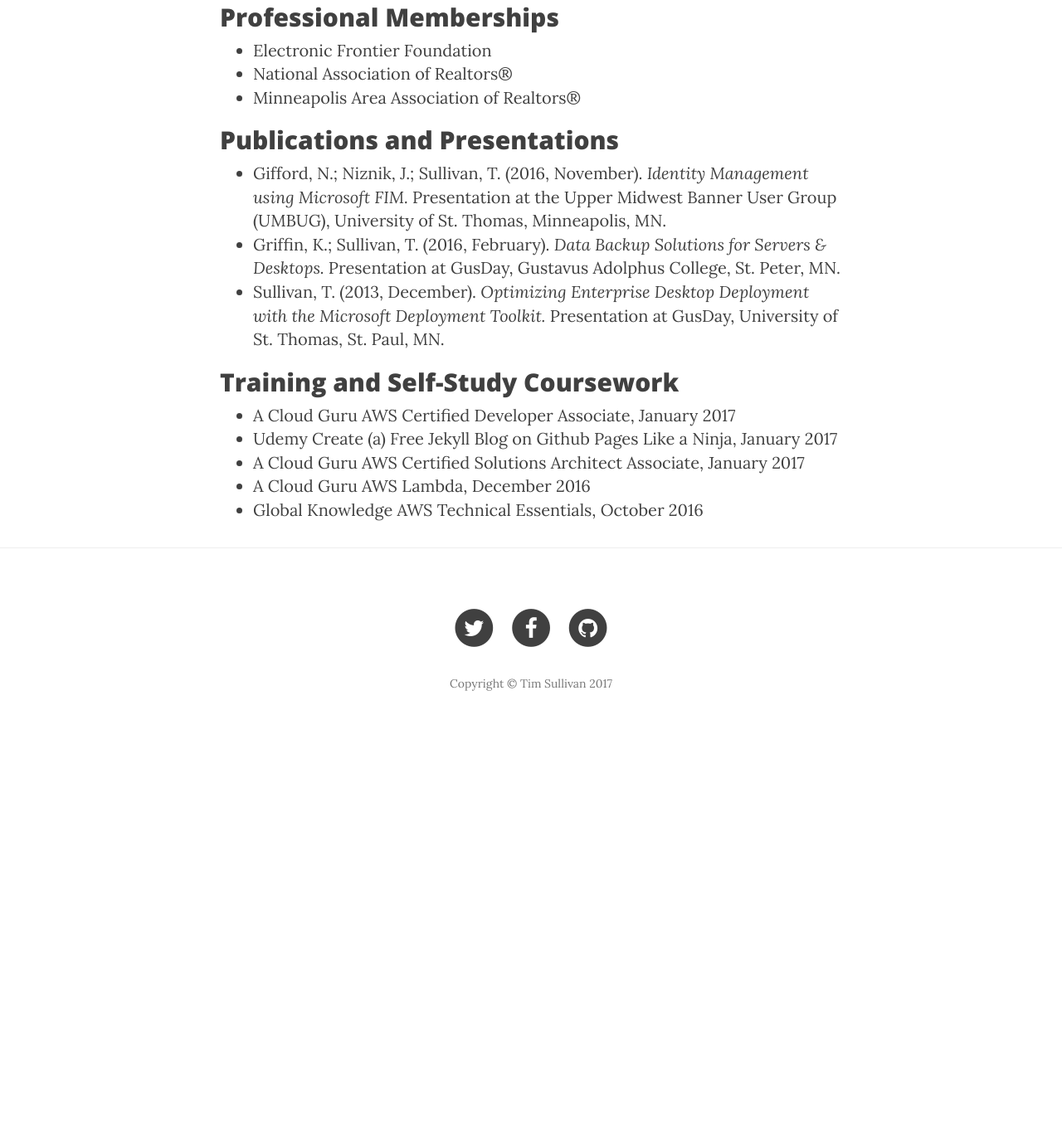
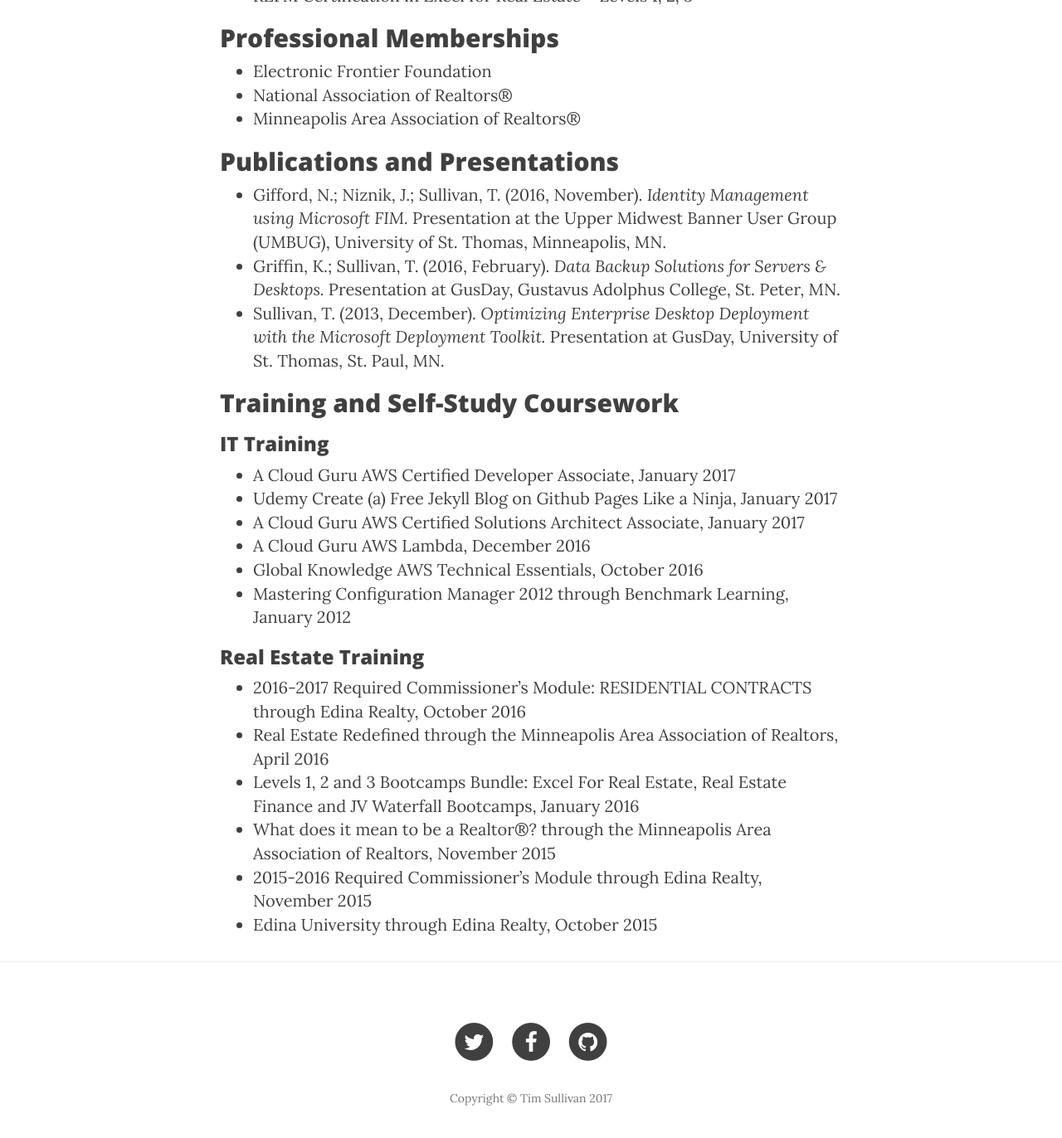
Before and after one commit to tjsullivan1/tjsullivan1.github.io, a Jekyll site: the page built from cv.html, in a window 1280 px wide and 1400 px high, scrolled down 6474 px. Shown: the top 1372 px of the window at 83% size. Built offline with Jekyll 4.4.1, drawn with Linux system fonts in a browser that asks for light colours; nearby versions of some CDN libraries; before the commit the page ends 7374 px from its top, so only the background shows below that; some of the changed text lies outside the part shown.

Commit message:
Updated CV with RE training

```diff
--- a/_includes/cv.md
+++ b/_includes/cv.md
@@ -3,7 +3,9 @@
 I am Tim Sullivan, if you need to reach me, feel free to use the [contact page]({{site.url/contact.html}}); otherwise, click the social icons below to connect with me.
 
 ## Areas of Interest
-a listing of my varied academic interests.
+* Personal Finance
+* Woodworking
+* Real Estate
 
 ## Education
 __MBA__, _University of St. Thomas_ 2016
@@ -150,8 +152,18 @@
 * Sullivan, T. (2013, December). _Optimizing Enterprise Desktop Deployment with the Microsoft Deployment Toolkit._ Presentation at GusDay, University of St. Thomas, St. Paul, MN.
 
 ## Training and Self-Study Coursework
+### IT Training
 * [A Cloud Guru AWS Certified Developer Associate](https://acloud.guru/course/aws-certified-developer-associate/dashboard), January 2017
 * [Udemy Create (a) Free Jekyll Blog on Github Pages Like a Ninja](https://www.udemy.com/create-free-jekyll-blog-on-github-pages-like-a-ninja/learn/v4/content), January 2017
 * [A Cloud Guru AWS Certified Solutions Architect Associate](https://acloud.guru/course/aws-certified-solutions-architect-associate/dashboard), January 2017
 * [A Cloud Guru AWS Lambda](https://acloud.guru/course/aws-lambda/dashboard), December 2016
 * [Global Knowledge AWS Technical Essentials](https://www.globalknowledge.com/us-en/course/87573/aws-technical-essentials/), October 2016
+* Mastering Configuration Manager 2012 through Benchmark Learning, January 2012
+
+### Real Estate Training
+* 2016-2017 Required Commissioner's Module: RESIDENTIAL CONTRACTS through Edina Realty, October 2016
+* Real Estate Redefined through the Minneapolis Area Association of Realtors, April 2016
+* [Levels 1, 2 and 3 Bootcamps Bundle: Excel For Real Estate, Real Estate Finance and JV Waterfall Bootcamps](https://www.getrefm.com/shop/self-study/levels-1-2-and-3-bootcamps-bundle-excel-for-real-estate-and-real-estate-finance-bootcamps-self-study-video-tutorials-with-excel-files-levels-1-2-and-3-certification-prep-material-download-to-own/), January 2016
+* What does it mean to be a Realtor&reg;? through the Minneapolis Area Association of Realtors, November 2015
+* 2015-2016 Required Commissioner's Module through Edina Realty, November 2015
+* Edina University through Edina Realty, October 2015
```
